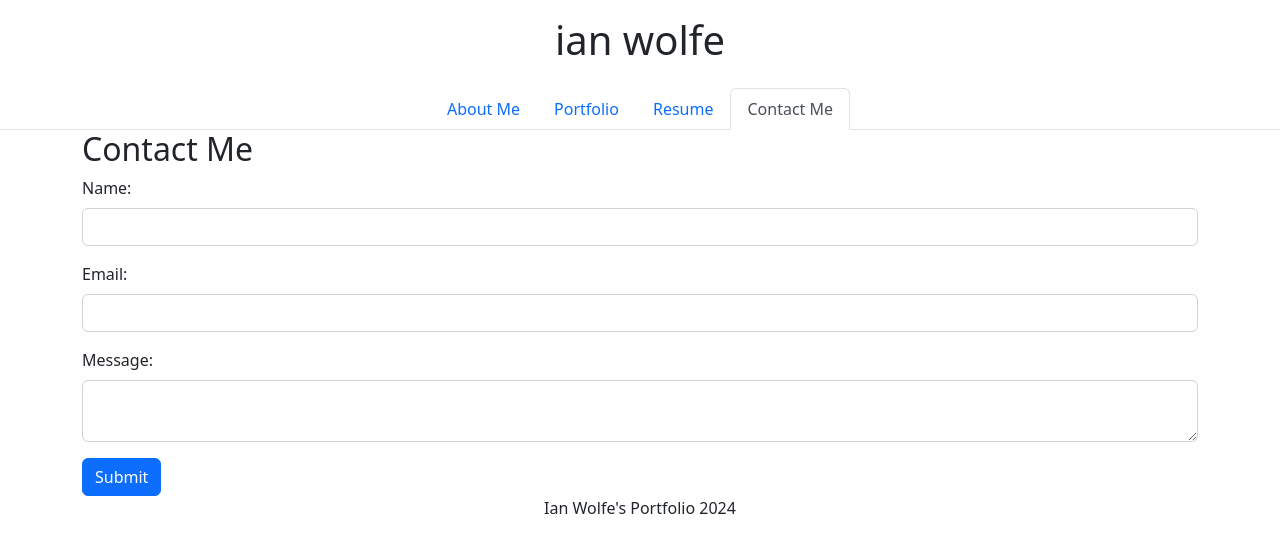
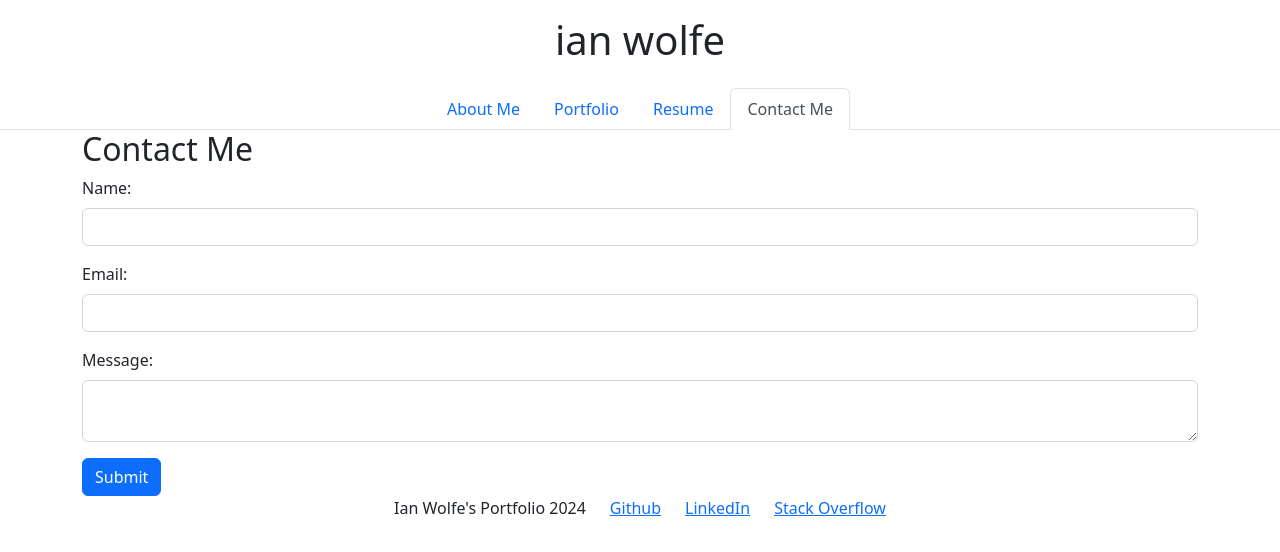
Before and after one commit to enkw/c20-react-portfolio, a React (Vite) app: page /Contact in a window 1280 px wide. Shown: the top 552 px of the page. Built offline with nearby package versions, Linux system fonts and the light colour scheme.

Commit message:
Added form validation and updated footer

```diff
--- a/src/components/Footer.jsx
+++ b/src/components/Footer.jsx
@@ -1,10 +1,22 @@
 // Exports my footer
 const Footer = () => {
   return (
-       <div className="text-center">
+    <div className="container">
+      <div className="row justify-content-center">
+        <div className="col-auto">
           <p> Ian Wolfe's Portfolio 2024</p>
         </div>
-
+        <div className="col-auto">
+          <a href='https://github.com/enkw' className="text-center d-block">Github</a>
+        </div>
+        <div className="col-auto">
+          <a href='https://www.linkedin.com/' className="text-center d-block">LinkedIn</a>
+        </div>
+        <div className="col-auto">
+          <a href='https://stackoverflow.com/users/23294597/bygones?tab=profile' className="text-center d-block">Stack Overflow</a>
+        </div>
+      </div>
+    </div>
   );
 }
 
--- a/src/pages/Contact.jsx
+++ b/src/pages/Contact.jsx
@@ -2,6 +2,12 @@ import { useState } from 'react';
 
 function Contact() {
   const [formData, setFormData] = useState({
+    name: '',
+    email: '',
+    message: ''
+  });
+
+  const [formErrors, setFormErrors] = useState({
     name: '',
     email: '',
     message: ''
@@ -13,16 +19,49 @@ function Contact() {
       ...prevState,
       [name]: value
     }));
+
+    // Clears error message when the user starts typing again
+    setFormErrors(prevErrors => ({
+      ...prevErrors,
+      [name]: ''
+    }));
   };
 
   const handleSubmit = (e) => {
     e.preventDefault();
+
+    // Implementing basic form validation
+    let errors = {};
+    if (!formData.name.trim()) {
+      errors.name = 'Name is required';
+    }
+    if (!formData.email.trim()) {
+      errors.email = 'Email is required';
+    } else if (!isValidEmail(formData.email)) {
+      errors.email = 'Please enter a valid email address';
+    }
+    if (!formData.message.trim()) {
+      errors.message = 'Message is required';
+    }
+
+    if (Object.keys(errors).length === 0) {
+      // If form is valid, submit data which for now just logs to the console and clears form data to simulate submission
       console.log('Form submitted:', formData);
       setFormData({
         name: '',
         email: '',
         message: ''
       });
+    } else {
+      setFormErrors(errors);
+    }
+  };
+
+  // Function for email validation
+  const isValidEmail = (email) => {
+    // Regex to validate email format
+    const emailRegex = /^[^\s@]+@[^\s@]+\.[^\s@]+$/;
+    return emailRegex.test(email);
   };
 
   return (
@@ -40,6 +79,7 @@ function Contact() {
             onChange={handleChange}
             required
           />
+          {formErrors.name && <div className="text-danger">{formErrors.name}</div>}
         </div>
         <div className="mb-3">
           <label htmlFor="email" className="form-label">Email:</label>
@@ -52,6 +92,7 @@ function Contact() {
             onChange={handleChange}
             required
           />
+          {formErrors.email && <div className="text-danger">{formErrors.email}</div>}
         </div>
         <div className="mb-3">
           <label htmlFor="message" className="form-label">Message:</label>
@@ -63,6 +104,7 @@ function Contact() {
             onChange={handleChange}
             required
           ></textarea>
+          {formErrors.message && <div className="text-danger">{formErrors.message}</div>}
         </div>
         <button type="submit" className="btn btn-primary">Submit</button>
       </form>
```
Also changed, not shown: 1 other file (tests, documents, lock files or other folders). Lines whose indentation alone changed are shown as unchanged.
